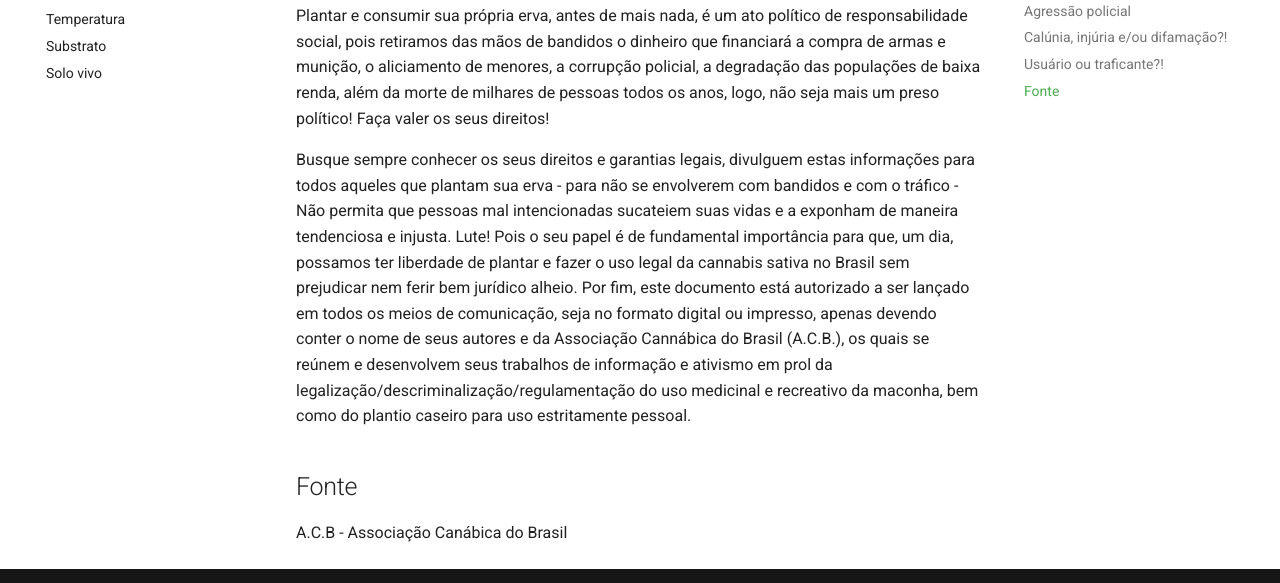
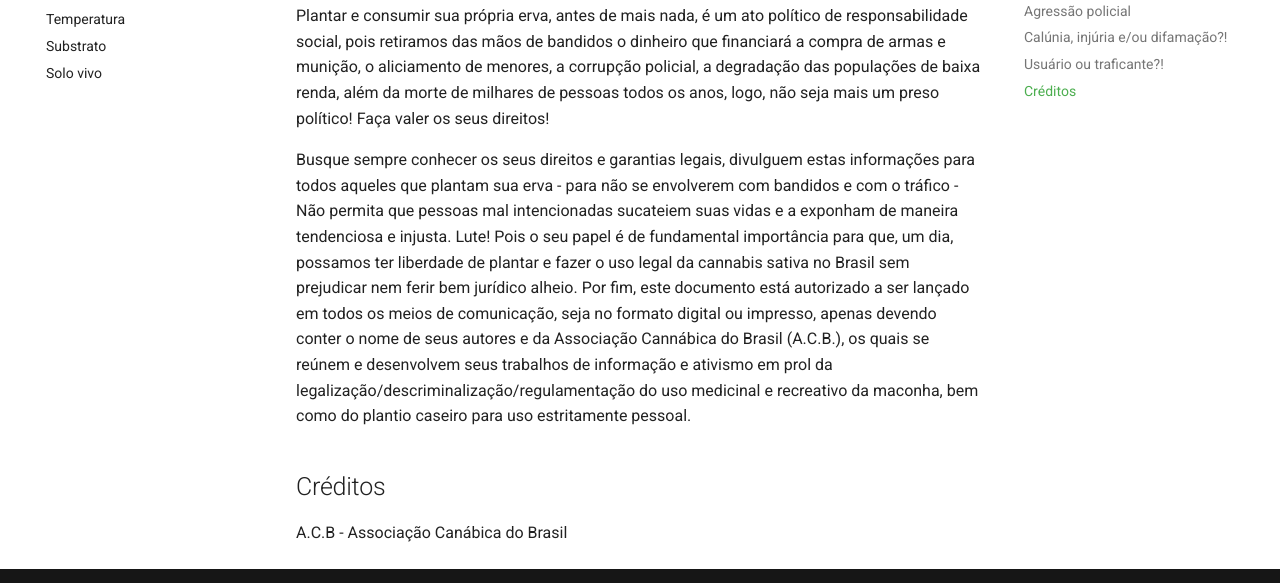
Before and after one commit to tediousrock/libreconha, an MkDocs documentation site: the page built from docs/legalize.md, in a window 1280 px wide and 900 px high, scrolled down 3435 px. Shown: the part 286-869 px from the top of the window. Built offline with MkDocs 1.6.1 and Material for MkDocs 9.7.7, drawn with Linux system fonts in a browser that asks for light colours; comment, search, counter and statistics services are not loaded.

Commit message:
Update legalize.md

```diff
--- a/docs/legalize.md
+++ b/docs/legalize.md
@@ -161,6 +161,6 @@ Por fim, este documento está autorizado a ser lançado em todos os meios de com
 formato digital ou impresso, apenas devendo conter o nome de seus autores e da Associação Cannábica do Brasil (A.C.B.), os quais se reúnem e desenvolvem seus trabalhos de informação e ativismo em prol da legalização/descriminalização/regulamentação do uso medicinal
 e recreativo da maconha, bem como do plantio caseiro para uso estritamente pessoal.
 
-## Fonte
+## Créditos
 
 A.C.B - Associação Canábica do Brasil
```
